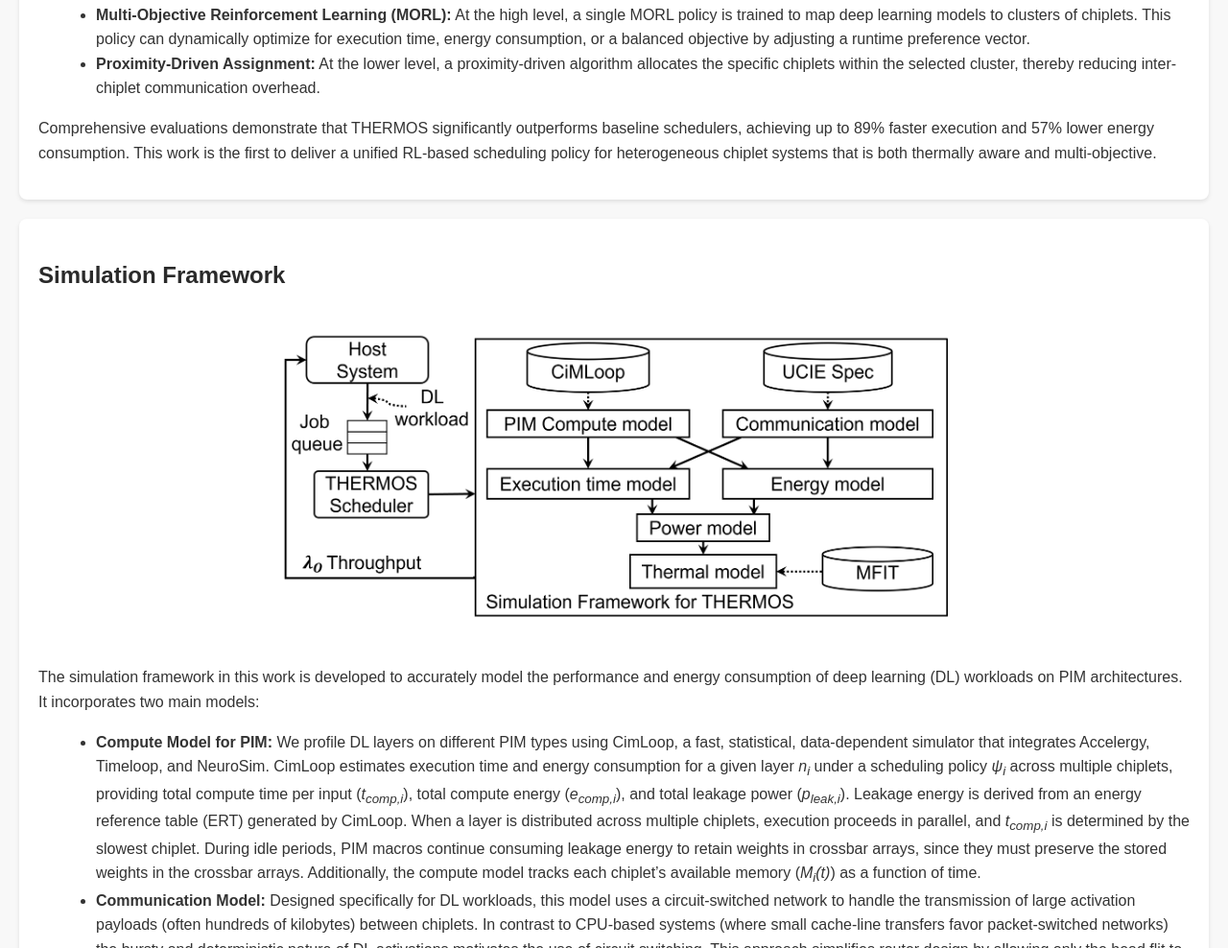
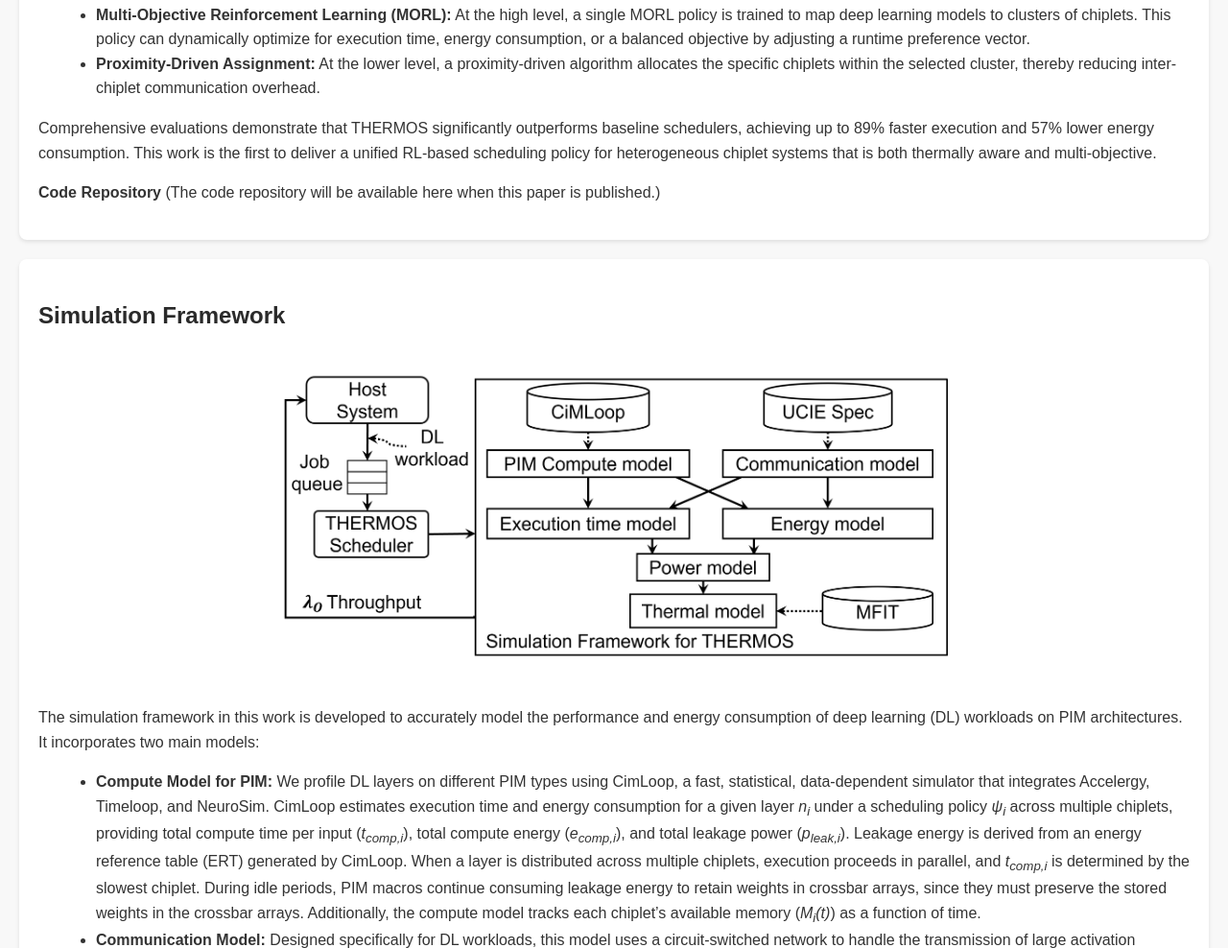
Before and after one commit to kumarrohan74795-svg/THERMOS, a plain HTML site: page index.html in a window 1280 px wide. Shown: the part 807-1795 px from the top of the page at 96% size. Drawn offline with nearby package versions, Linux system fonts and the light colour scheme.

Commit message:
code line

```diff
--- a/index.html
+++ b/index.html
@@ -75,6 +75,10 @@
     </ul>
     <p>
       Comprehensive evaluations demonstrate that THERMOS significantly outperforms baseline schedulers, achieving up to 89% faster execution and 57% lower energy consumption. This work is the first to deliver a unified RL-based scheduling policy for heterogeneous chiplet systems that is both thermally aware and multi-objective.
+    </p>
+
+    <p>
+      <strong>Code Repository</strong> (The code repository will be available here when this paper is published.)
     </p>
   </section>
 
```
